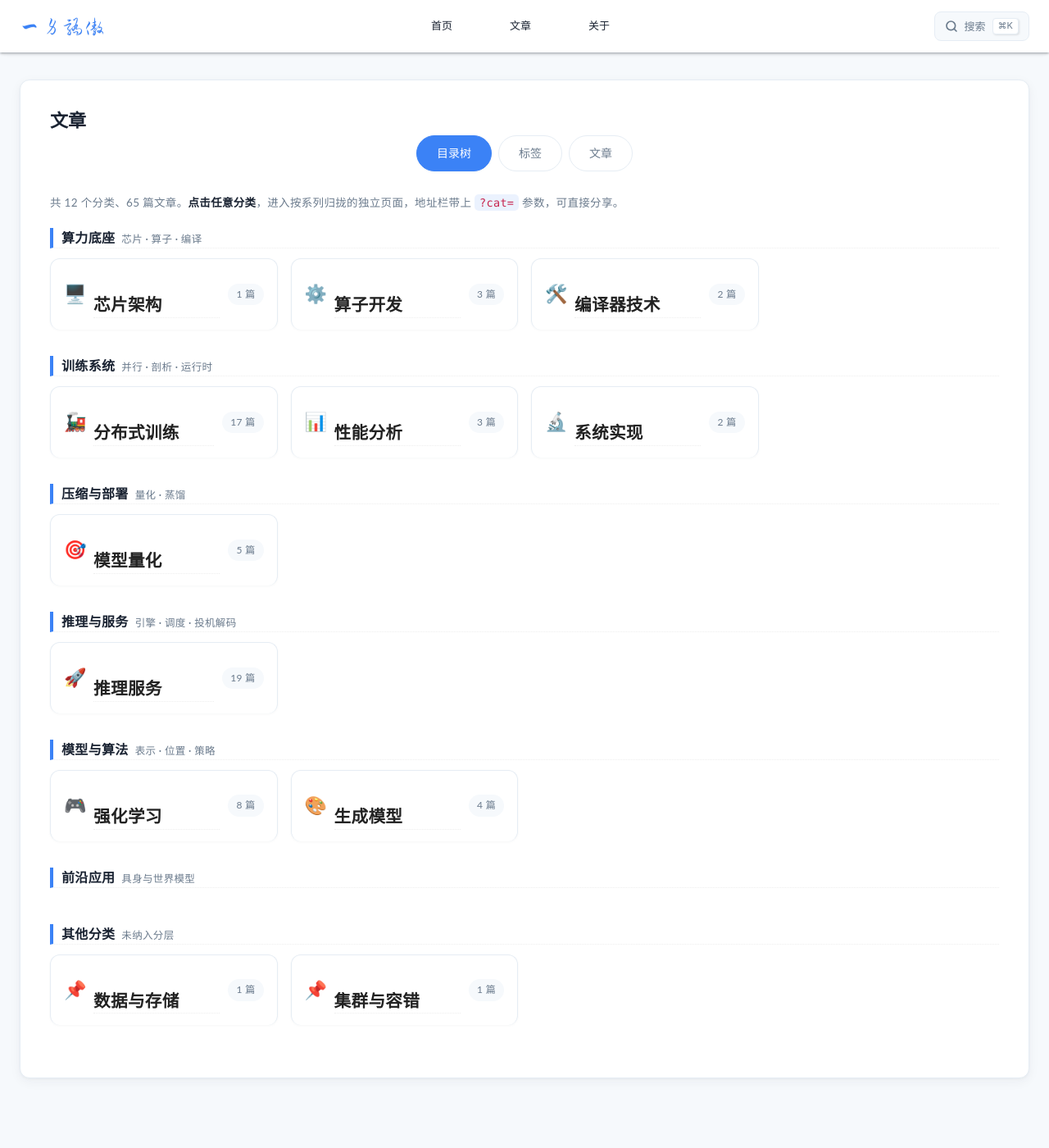
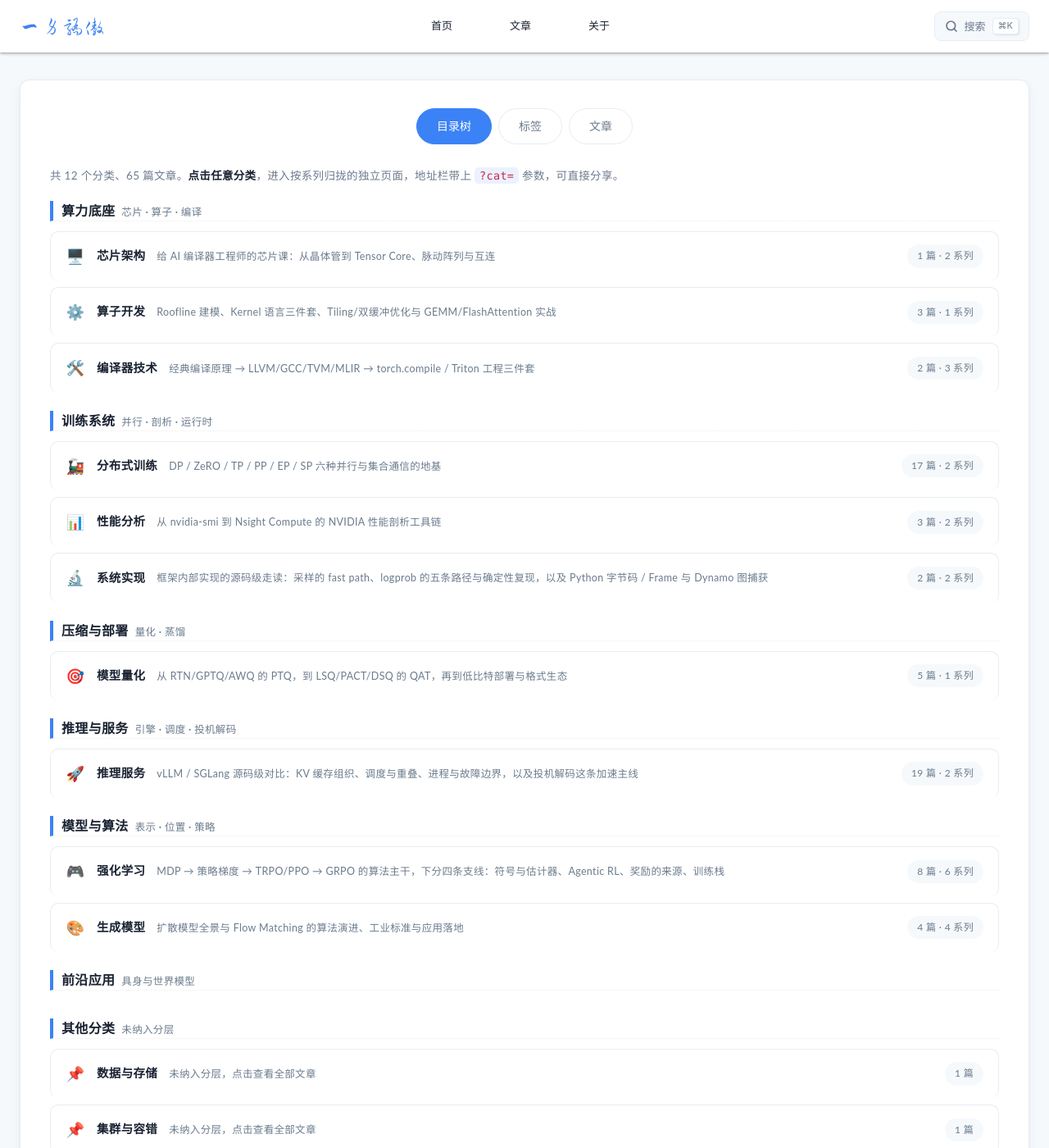
Before and after one commit to lrypcy/lrypcy.github.io, a Jekyll site: the page built from posts.md, in a window 1280 px wide and 1400 px high. Shown: the whole window at 82% size. Built offline with Jekyll 4.4.1, drawn with Linux system fonts in a browser that asks for light colours.

Commit message:
目录树改紧凑分类行（图标+名称+简介+篇数/系列），归档 tab 加年份计数与行式样式，文章页去掉页头 h1

```diff
--- a/_layouts/page.html
+++ b/_layouts/page.html
@@ -2,7 +2,7 @@
 layout: default
 ---
 <div class="post-block page">
-  <h1 class="post-title">{{ page.title }}</h1>
+  {% unless page.no_title %}<h1 class="post-title">{{ page.title }}</h1>{% endunless %}
   <div class="post-body">
     {{ content }}
   </div>
--- a/assets/css/custom.css
+++ b/assets/css/custom.css
@@ -280,63 +280,6 @@ html.rail-off .rail-head-title { display: none; }
   display: grid;
   grid-template-columns: repeat(auto-fill, minmax(230px, 1fr));
   gap: 16px;
-}
-.category-card {
-  display: flex;
-  align-items: center;
-  gap: 10px;
-  background: var(--card-bg);
-  border: 1px solid var(--border);
-  border-radius: var(--radius);
-  padding: 14px 16px;
-  text-decoration: none;
-  transition: var(--transition);
-  box-shadow: var(--shadow);
-}
-.category-card:hover {
-  transform: translateY(-4px);
-  box-shadow: var(--shadow-hover);
-  border-color: rgba(59, 130, 246, 0.3);
-  background: linear-gradient(180deg, #fff, var(--primary-soft));
-}
-.category-card-icon {
-  font-size: 22px;
-  flex-shrink: 0;
-  width: 26px;
-  text-align: center;
-}
-.category-card-name {
-  font-size: 15px;
-  font-weight: 600;
-  color: var(--text);
-  margin: 0;
-  flex: 1;
-  min-width: 0;
-  white-space: nowrap;
-  overflow: hidden;
-  text-overflow: ellipsis;
-}
-.category-card:hover .category-card-name { color: var(--primary); }
-.category-card-count {
-  font-size: 12px;
-  color: var(--text-light);
-  background: var(--bg);
-  padding: 2px 10px;
-  border-radius: 20px;
-  flex-shrink: 0;
-}
-.category-card:hover .category-card-count {
-  background: var(--primary-soft);
-  color: var(--primary);
-}
-.category-card.is-active {
-  border-color: rgba(59, 130, 246, 0.5);
-  background: rgba(59, 130, 246, 0.10);
-  box-shadow: var(--shadow-hover);
-}
-.category-card.is-active .category-card-name,
-.category-card.is-active .category-card-count {
-  color: var(--primary);
 }
 .category-show-all {
   display: block;
@@ -751,8 +694,6 @@ html.rail-off .rail-head-title { display: none; }
   .tag-item { background: var(--bg); }
   .tag-item:hover { background: var(--card-bg); }
   .post-card:hover { border-color: rgba(59, 130, 246, 0.5); }
-  .category-card:hover { background: linear-gradient(180deg, var(--card-bg), #1b2a45); }
-  .category-card-count { background: var(--bg); }
   .page-post-detail .post-body { color: var(--text); }
   .page-post-detail .post-body code { color: var(--primary-light); }
 }
@@ -2075,54 +2016,106 @@ html.rail-off .rail-head-title { display: none; }
 }
 .series-toggle:hover { background: var(--primary-soft); }
 
-/* ---------- 分类页：先卡片、后详情 ---------- */
+/* ---------- 文章页 · 目录树：紧凑分类行 ---------- */
 .page-desc { font-size: 13.5px; color: var(--text-light); line-height: 1.85; margin: 0 0 18px; }
 .page-desc b { color: var(--text); }
-.cat-nav-card {
-  cursor: pointer;
-  box-shadow: var(--shadow-sm);
-}
-/* 整卡是 <a>，别吃 .post-body a 的虚线下划线 */
-.post-body a.cat-nav-card { border-bottom: none; }
-.category-card.cat-nav-card:hover {
-  transform: translateY(-2px);
-  background: var(--card-bg);
-  border-color: rgba(59, 130, 246, 0.28);
-}
-.cat-nav-card.is-active {
-  border-color: rgba(59, 130, 246, 0.45);
+.cat-detail { margin-top: 30px; }
+.cat-tree { display: flex; flex-direction: column; gap: 8px; }
+.cat-row {
+  display: flex;
+  align-items: center;
+  gap: 14px;
+  padding: 13px 18px;
+  background: var(--card-bg);
+  border: 1px solid var(--border);
+  border-radius: 10px;
+  text-decoration: none;
+  transition: var(--transition);
+}
+/* 整行是 <a>，别吃 .post-body a 的虚线下划线 */
+.post-body a.cat-row { border-bottom: none; }
+.cat-row:hover {
   background: var(--primary-soft);
-  box-shadow: var(--shadow-sm);
-  transform: none;
-}
-.cat-nav-card.is-active .category-card-name { color: var(--primary); }
-/* 卡片 hover 显示分类一句话简介（knowledge_graph 的 desc） */
-.cat-nav-card { position: relative; }
-.cat-nav-card[data-desc]::after {
-  content: attr(data-desc);
-  position: absolute;
-  left: 0;
-  right: 0;
-  bottom: calc(100% + 10px);
-  margin: 0 auto;
-  width: max-content;
-  max-width: 280px;
-  background: #1e293b;
-  color: #fff;
+  border-color: rgba(59, 130, 246, 0.35);
+}
+.cat-row:hover .cat-row-name { color: var(--primary); }
+.cat-row-icon {
+  font-size: 18px;
+  width: 24px;
+  text-align: center;
+  flex-shrink: 0;
+}
+.cat-row-name {
+  font-size: 14.5px;
+  font-weight: 600;
+  color: var(--text);
+  flex-shrink: 0;
+  transition: var(--transition);
+}
+.cat-row-desc {
+  flex: 1;
+  min-width: 0;
+  font-size: 12.5px;
+  color: var(--text-light);
+  white-space: nowrap;
+  overflow: hidden;
+  text-overflow: ellipsis;
+}
+.cat-row-meta {
+  flex-shrink: 0;
   font-size: 12px;
-  line-height: 1.7;
-  text-align: center;
-  white-space: normal;
+  color: var(--text-light);
+  background: var(--bg);
+  padding: 3px 12px;
+  border-radius: 20px;
+  transition: var(--transition);
+}
+.cat-row:hover .cat-row-meta { color: var(--primary); background: var(--card-bg); }
+@media (max-width: 700px) {
+  .cat-row-desc { display: none; }
+}
+/* ---------- 文章页 · 归档 ---------- */
+.archives .archive-year {
+  display: flex;
+  align-items: baseline;
+  gap: 10px;
+  font-size: 20px;
+  font-weight: 700;
+  color: var(--text);
+  margin: 26px 0 12px;
+  padding-bottom: 8px;
+  border-bottom: 1px solid var(--border);
+}
+.archives .archive-year:first-child { margin-top: 0; }
+.archives .archive-year span {
+  font-size: 12.5px;
+  font-weight: 500;
+  color: var(--text-light);
+}
+.archives .archive-list { list-style: none; margin: 0 0 10px; padding: 0; }
+.archives .archive-list li {
+  display: flex;
+  align-items: baseline;
+  gap: 14px;
   padding: 8px 12px;
   border-radius: 8px;
-  box-shadow: var(--shadow-md);
-  opacity: 0;
-  pointer-events: none;
-  transition: opacity 0.18s;
-  z-index: 30;
-}
-.cat-nav-card[data-desc]:hover::after { opacity: 1; }
-.cat-detail { margin-top: 30px; }
+  transition: background 0.15s;
+}
+.archives .archive-list li:hover { background: var(--primary-soft); }
+.archives .archive-date {
+  flex-shrink: 0;
+  width: 44px;
+  font-family: ui-monospace, SFMono-Regular, Menlo, Consolas, monospace;
+  font-size: 12.5px;
+  color: var(--text-light);
+}
+.archives .archive-list a {
+  font-size: 14.5px;
+  color: var(--text);
+  border-bottom: none;
+  transition: var(--transition);
+}
+.archives .archive-list a:hover { color: var(--primary); }
 /* 单分类页底部：上一个 / 下一个分类 */
 .cat-pn {
   display: flex;
@@ -2775,7 +2768,6 @@ html.rail-off .rail-toggle { padding: 0; width: 26px; justify-content: center; }
 /* 响应式：窄屏收掉左栏（顶部导航的「分类」页承担入口） */
 @media (max-width: 768px) {
   .category-grid { grid-template-columns: repeat(2, 1fr); }
-  .category-card-name { white-space: normal; }
 }
 @media (max-width: 480px) {
   .category-grid { grid-template-columns: 1fr; }
--- a/posts.md
+++ b/posts.md
@@ -28,16 +29,18 @@ no_sidebar: true
   <div id="cat-nav">
     {% for sec in site.data.catalog.sections %}
     <h3 class="cat-sec-title">{{ sec.name }}<em>{{ sec.hint }}</em></h3>
-    <div class="category-grid">
+    <div class="cat-tree">
       {% for cname in sec.categories %}
       {%- assign cnt = site.categories[cname].size | default: 0 -%}
       {%- if cnt > 0 -%}
-      {%- assign icon = '📁' -%}{%- assign color = '#94a3b8' -%}{%- assign cdesc = '' -%}
-      {%- for c in graph.categories -%}{%- if c.name == cname -%}{%- assign icon = c.icon -%}{%- assign color = c.color -%}{%- assign cdesc = c.desc -%}{%- endif -%}{%- endfor -%}
-      <a class="category-card cat-nav-card" href="/posts/?cat={{ cname | url_encode }}" data-cat="{{ cname }}" data-desc="{{ cdesc | strip }}" style="--cat-color: {{ color }}">
-        <span class="category-card-icon">{{ icon }}</span>
-        <h3 class="category-card-name">{{ cname }}</h3>
-        <span class="category-card-count">{{ cnt }} 篇</span>
+      {%- assign icon = '📁' -%}{%- assign cdesc = '' -%}{%- assign nseries = 0 -%}
+      {%- for c in graph.categories -%}{%- if c.name == cname -%}{%- assign icon = c.icon -%}{%- assign cdesc = c.desc -%}{%- endif -%}{%- endfor -%}
+      {%- for s in graph.series -%}{%- if s.category == cname -%}{%- assign nseries = nseries | plus: 1 -%}{%- endif -%}{%- endfor -%}
+      <a class="cat-row" href="/posts/?cat={{ cname | url_encode }}" data-cat="{{ cname }}">
+        <span class="cat-row-icon">{{ icon }}</span>
+        <span class="cat-row-name">{{ cname }}</span>
+        <span class="cat-row-desc">{{ cdesc | strip }}</span>
+        <span class="cat-row-meta">{{ cnt }} 篇{% if nseries > 0 %} · {{ nseries }} 系列{% endif %}</span>
       </a>
       {%- endif -%}
       {% endfor %}
@@ -48,15 +51,16 @@ no_sidebar: true
     {%- for cat in site.categories -%}{%- assign k = cat[0] | prepend: ';' | append: ';' -%}{%- unless known contains k -%}{%- assign extra = extra | plus: 1 -%}{%- endunless -%}{%- endfor -%}
     {%- if extra > 0 -%}
     <h3 class="cat-sec-title">其他分类<em>未纳入分层</em></h3>
-    <div class="category-grid">
+    <div class="cat-tree">
       {% for cat in site.categories %}
       {%- assign cname = cat[0] -%}
       {%- assign k = cname | prepend: ';' | append: ';' -%}
       {%- unless known contains k -%}
-      <a class="category-card cat-nav-card" href="/posts/?cat={{ cname | url_encode }}" data-cat="{{ cname }}" style="--cat-color: #94a3b8">
-        <span class="category-card-icon">📌</span>
-        <h3 class="category-card-name">{{ cname }}</h3>
-        <span class="category-card-count">{{ cat[1] | size }} 篇</span>
+      <a class="cat-row" href="/posts/?cat={{ cname | url_encode }}" data-cat="{{ cname }}">
+        <span class="cat-row-icon">📌</span>
+        <span class="cat-row-name">{{ cname }}</span>
+        <span class="cat-row-desc">未纳入分层，点击查看全部文章</span>
+        <span class="cat-row-meta">{{ cat[1] | size }} 篇</span>
       </a>
       {%- endunless -%}
       {% endfor %}
@@ -223,10 +227,10 @@ no_sidebar: true
 
 <!-- ======================= Tab 3：文章（归档） ======================= -->
 <div id="tab-archives" class="tab-panel" hidden>
-<div class="post-block archive">
+<div class="archives">
   {% assign posts_by_year = site.posts | group_by_exp: "post", "post.date | date: '%Y'" %}
   {% for year_group in posts_by_year %}
-  <h2 class="archive-year">{{ year_group.name }}</h2>
+  <h2 class="archive-year">{{ year_group.name }}<span>{{ year_group.items | size }} 篇</span></h2>
   <ul class="archive-list">
     {% for post in year_group.items %}
     <li>
```
Also changed, not shown: other parts of posts.md (+2 -1 lines).
